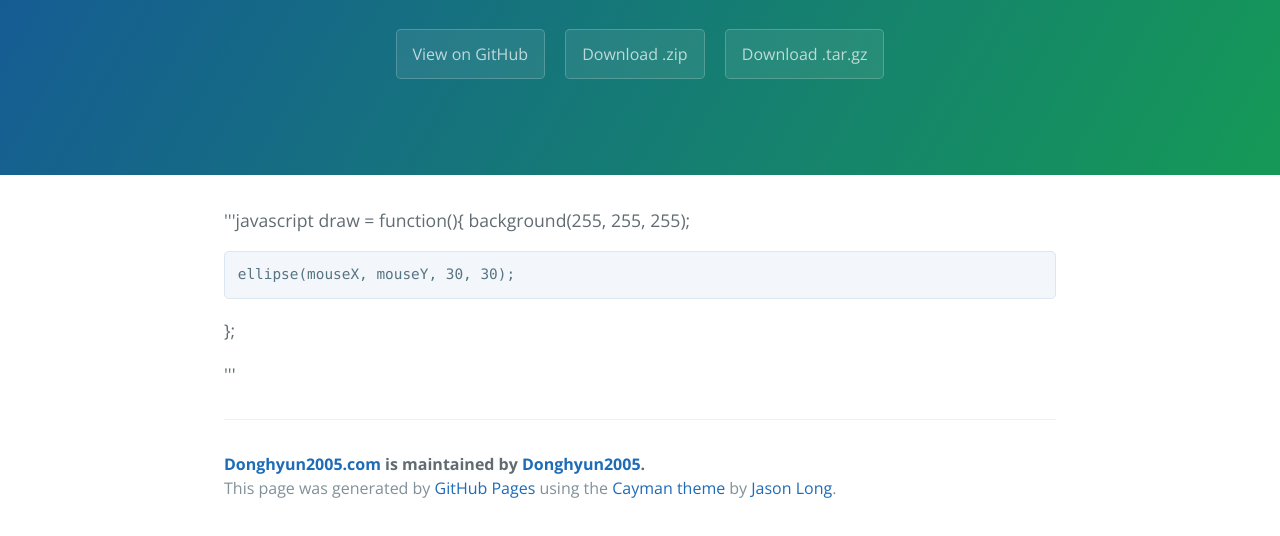
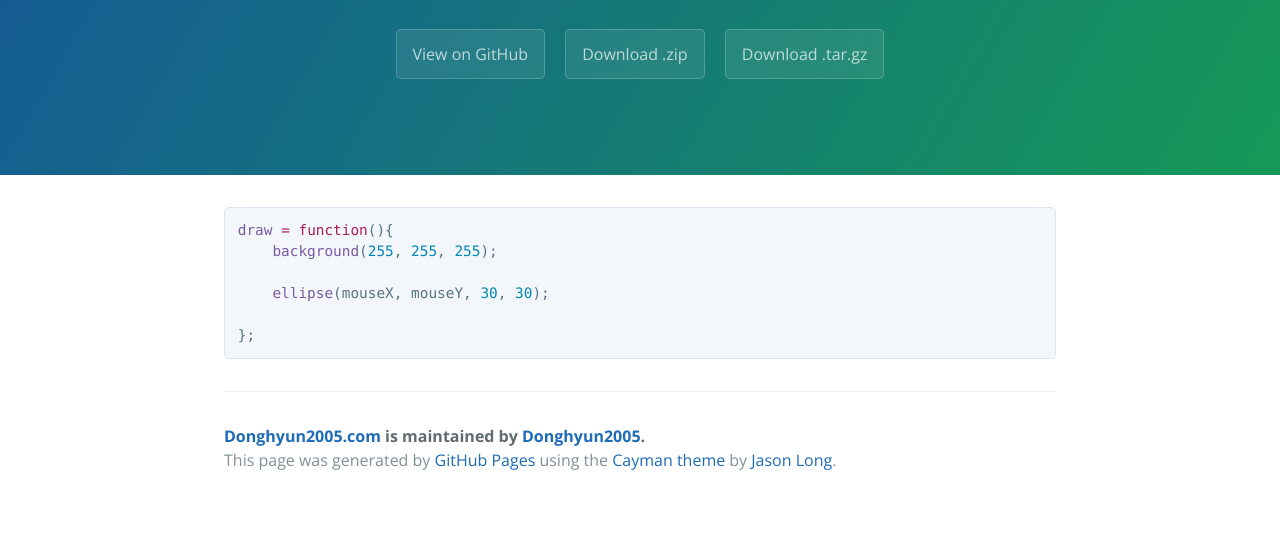
Before and after one commit to Donghyun2005/donghyun2005.com, a plain HTML site: page index.html in a window 1280 px wide. Shown: the part 208-744 px from the top of the page. Drawn offline with nearby package versions, Linux system fonts and the light colour scheme.

```diff
--- a/index.html
+++ b/index.html
@@ -19,16 +19,13 @@
     </section>
 
     <section class="main-content">
-      <p>'''javascript
-draw = function(){
-    background(255, 255, 255);</p>
+      <div class="highlight highlight-source-js"><pre><span class="pl-en">draw</span> <span class="pl-k">=</span> <span class="pl-k">function</span>(){
+    <span class="pl-en">background</span>(<span class="pl-c1">255</span>, <span class="pl-c1">255</span>, <span class="pl-c1">255</span>);
 
-<pre><code>ellipse(mouseX, mouseY, 30, 30);
-</code></pre>
+    <span class="pl-en">ellipse</span>(mouseX, mouseY, <span class="pl-c1">30</span>, <span class="pl-c1">30</span>);
 
-<p>};</p>
-
-<p>'''</p>
+};
+</pre></div>
 
       <footer class="site-footer">
         <span class="site-footer-owner"><a href="https://github.com/Donghyun2005/home">Donghyun2005.com</a> is maintained by <a href="https://github.com/Donghyun2005">Donghyun2005</a>.</span>
```
Also changed, not shown: params.json (+1 -1 lines).
